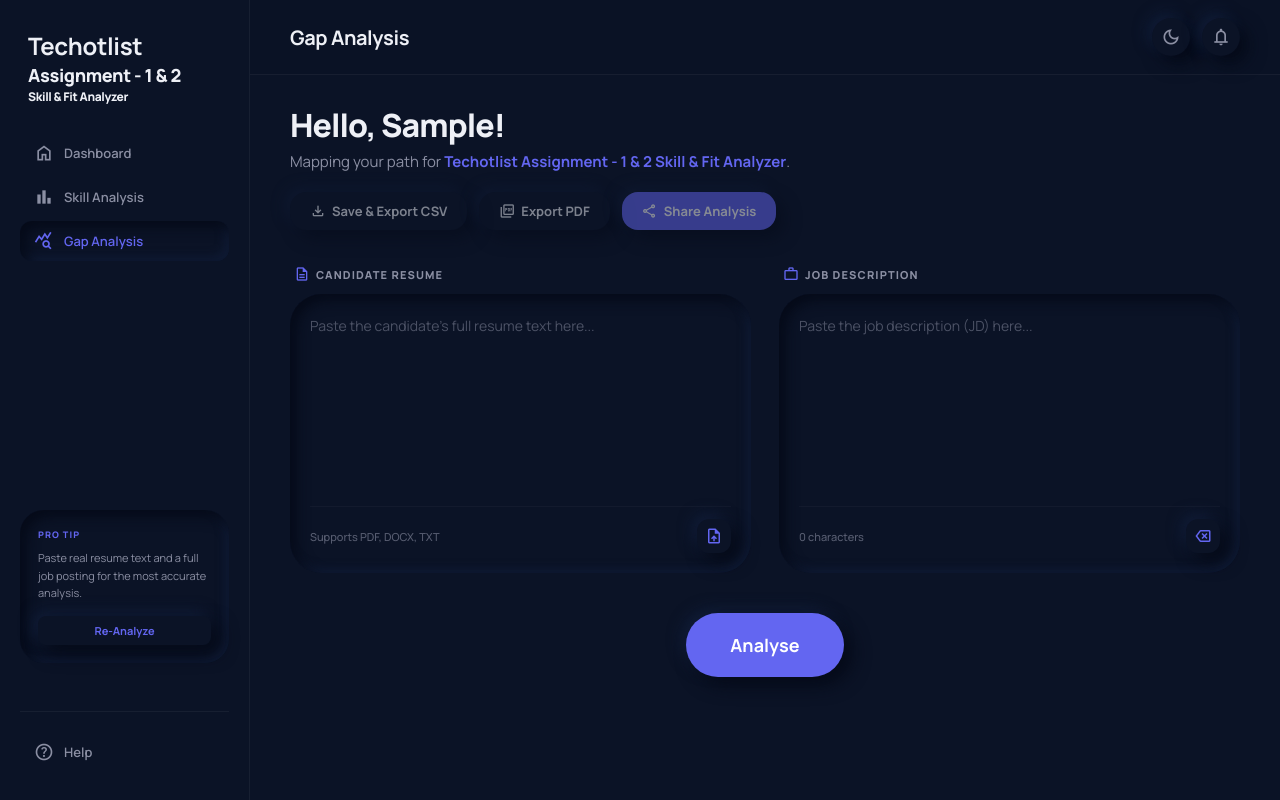
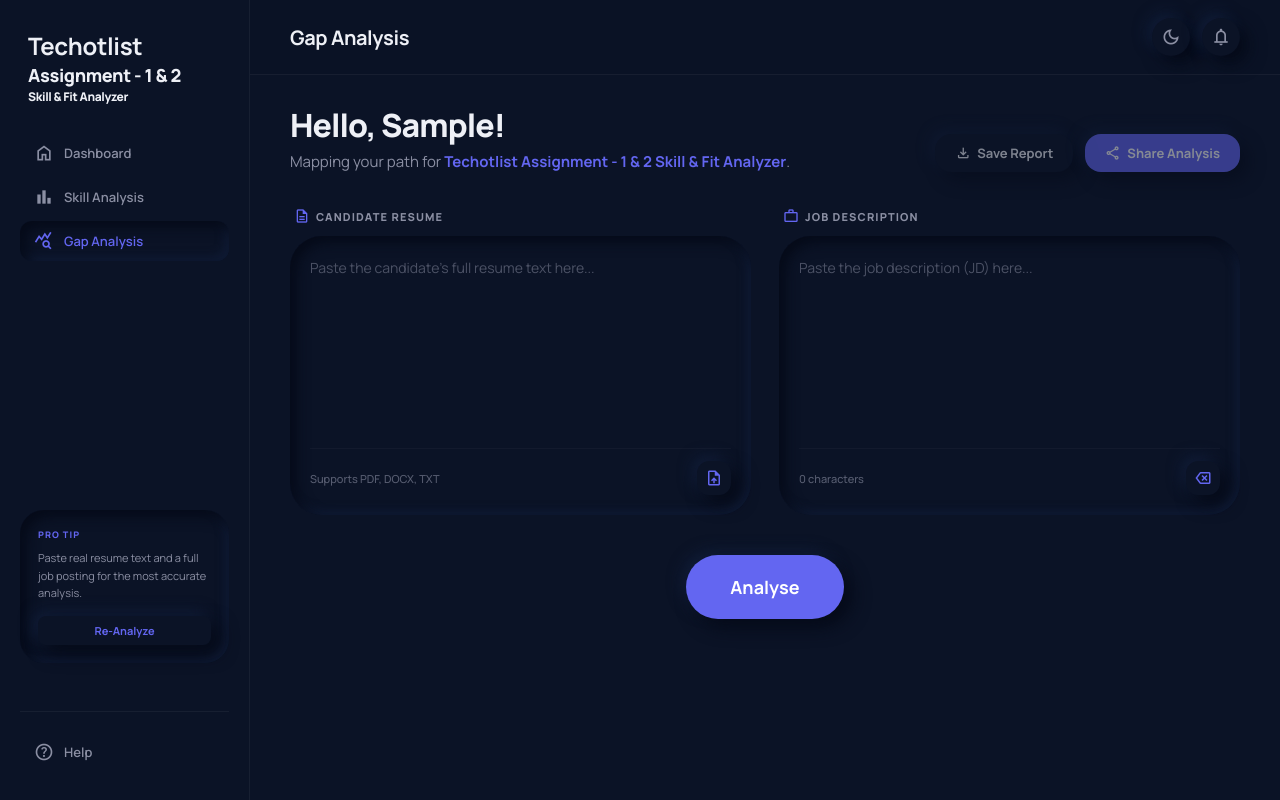
Before and after one commit to kalyan081/Assignment-1-Skill-Gap-Checker-Techotlist, a Next.js app: page / in a window 1280 px wide. Both pictures are taken after typing "Sample" into the empty fields and a click on the button "Continue". Built offline with nearby package versions, Linux system fonts and the light colour scheme.

Commit message:
Remove export controls from GapAnalysis view to centralize all exports under the Dashboard view

```diff
--- a/src/components/GapAnalysis.js
+++ b/src/components/GapAnalysis.js
@@ -117,79 +117,7 @@ export default function GapAnalysis({ userName, onAnalysisComplete, loadedData,
         <div className="hero-actions">
           <button className="btn btn-ghost" id="saveReportBtn" disabled={!result} onClick={onSaveReport}>
             <span className="material-symbols-outlined">download</span>
-            Save & Export CSV
-          </button>
-          <button className="btn btn-ghost" id="exportPdfBtn" disabled={!result} onClick={() => {
-            if (!result) return;
-            const printWindow = window.open('', '_blank');
-            if (!printWindow) {
-              alert('Please allow popups to export PDF reports');
-              return;
-            }
-            const matchedList = result.matchedSkills?.map(s => `<li>${s}</li>`).join('') || '<li>None</li>';
-            const missingList = result.missingSkills?.map(s => `<li>${s}</li>`).join('') || '<li>None</li>';
-            const reasonsList = result.reasons?.map(r => `<li>${r}</li>`).join('') || '<li>None</li>';
-            printWindow.document.write(`
-              <html>
-                <head>
-                  <title>Skill Gap Analysis - ${result.matchPercentage}% Match</title>
-                  <style>
-                    body { font-family: system-ui, -apple-system, sans-serif; color: #1e293b; padding: 40px; line-height: 1.5; }
-                    .header { border-bottom: 2px solid #e2e8f0; padding-bottom: 20px; margin-bottom: 30px; }
-                    .title { font-size: 28px; font-weight: 800; margin: 0; color: #0f172a; }
-                    .meta { font-size: 14px; color: #64748b; margin-top: 5px; }
-                    .score-badge { display: inline-block; padding: 8px 16px; border-radius: 9999px; font-weight: 700; font-size: 18px; margin-top: 15px; }
-                    .score-high { background-color: #dcfce7; color: #15803d; }
-                    .score-mid { background-color: #fef9c3; color: #a16207; }
-                    .score-low { background-color: #fee2e2; color: #b91c1c; }
-                    .section { margin-bottom: 25px; }
-                    .section-title { font-size: 18px; font-weight: 700; color: #334155; margin-bottom: 10px; border-bottom: 1px solid #f1f5f9; padding-bottom: 5px; }
-                    ul { padding-left: 20px; margin: 0; }
-                    li { margin-bottom: 6px; }
-                    .grid { display: grid; grid-template-columns: 1fr 1fr; gap: 20px; margin-top: 20px; }
-                    .card { border: 1px solid #e2e8f0; border-radius: 8px; padding: 15px; background: #f8fafc; }
-                  </style>
-                </head>
-                <body>
-                  <div class="header">
-                    <h1 class="title">Skill Gap Report</h1>
-                    <div class="meta">Generated on ${new Date().toLocaleDateString()}</div>
-                    <div class="score-badge ${result.matchPercentage >= 70 ? 'score-high' : result.matchPercentage >= 40 ? 'score-mid' : 'score-low'}">
-                      Match Percentage: ${result.matchPercentage}%
-                    </div>
-                  </div>
-                  <div class="section">
-                    <h2 class="section-title">Fit Verdict</h2>
-                    <p><strong>${result.verdict}</strong></p>
-                    <ul>${reasonsList}</ul>
-                  </div>
-                  <div class="grid">
-                    <div class="card">
-                      <h3 style="margin-top:0; color:#15803d;">Core Strengths (${result.matchedSkills?.length || 0})</h3>
-                      <ul>${matchedList}</ul>
-                    </div>
-                    <div class="card">
-                      <h3 style="margin-top:0; color:#b91c1c;">Identified Gaps (${result.missingSkills?.length || 0})</h3>
-                      <ul>${missingList}</ul>
-                    </div>
-                  </div>
-                  <div class="section" style="margin-top: 30px;">
-                    <h2 class="section-title">ONNX Classifier Prediction</h2>
-                    <p>${result.predictedRole || 'Not available'}</p>
-                  </div>
-                  <script>
-                    window.onload = function() {
-                      window.print();
-                      setTimeout(function() { window.close(); }, 500);
-                    };
-                  </script>
-                </body>
-              </html>
-            `);
-            printWindow.document.close();
-          }}>
-            <span className="material-symbols-outlined">picture_as_pdf</span>
-            Export PDF
+            Save Report
           </button>
           <button className="btn btn-primary" id="shareBtn" disabled={!result} onClick={() => {
             if (!result) return;
```
